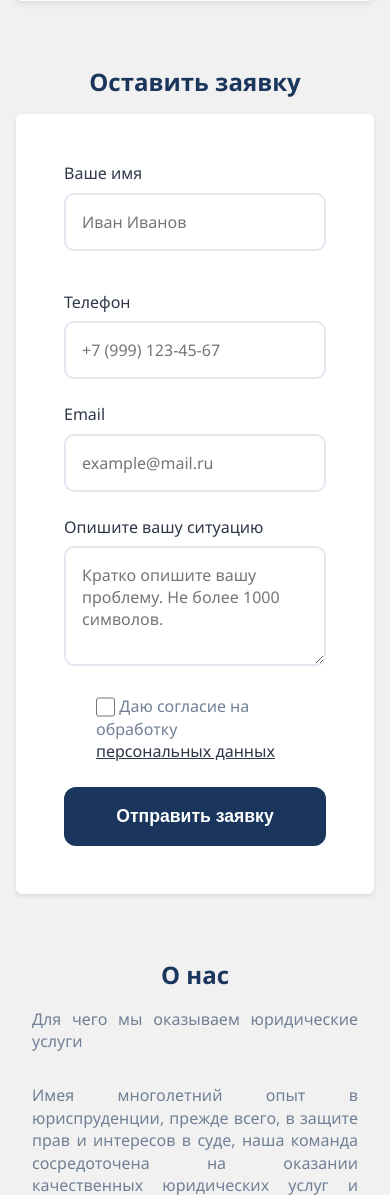
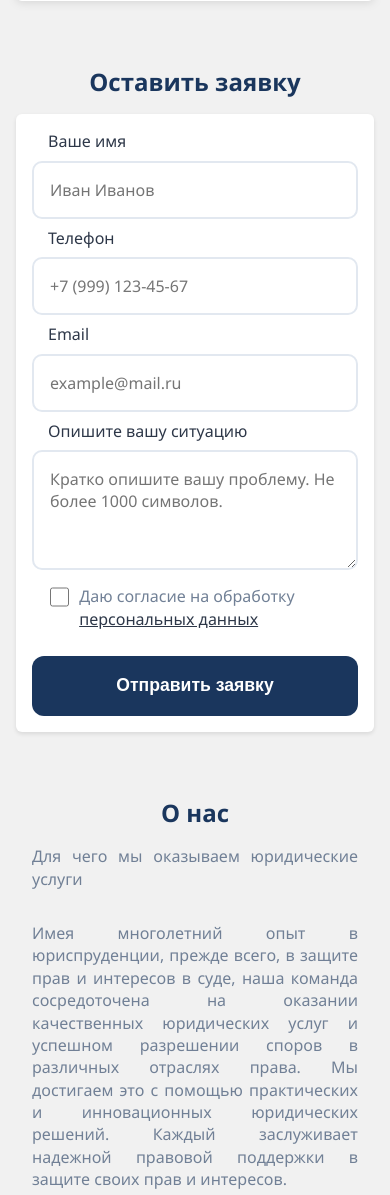
Before and after one commit to levink/hello, a PHP site: page /public/index.html in a window 390 px wide. Shown: the part 836-2031 px from the top of the page. Run offline with PHP 8.4, Linux system fonts and the light colour scheme.

Commit message:
Ask form for mobile screen

```diff
--- a/public/css/styles.css
+++ b/public/css/styles.css
@@ -286,7 +286,6 @@ section h3 {
 }
 .service_card {
     transition: all 0.2s ease;
-    cursor: pointer;
     border: 1px solid transparent;
     border-radius: 0.2rem;
     padding: 2rem;
@@ -439,12 +438,13 @@ section h3 {
 }
 .form_checkbox {
     margin-bottom: 1.5rem;
-    padding: 0rem 2rem;
 }
 .form_checkbox input {
     vertical-align: sub;
     width: 1.2rem;
     height: 1.2rem;
+    margin-left: 1rem;
+    margin-right: 0.5rem;
 }
 .form_checkbox a {
     color: var(--text);
--- a/public/css/styles_768.css
+++ b/public/css/styles_768.css
@@ -107,4 +107,20 @@
     .about .btn {
         width: 70%;
     }
+
+    .ask_form {
+        padding: 1rem;
+    }
+    .form_row {
+        gap: 0rem;
+    }
+    .form_group {
+        margin-bottom: 0.5rem;
+    }
+    .form_group label {
+        margin-left: 1rem;
+    }
+    .form_checkbox td {
+        vertical-align: top;
+    }
 }
--- a/public/index.html
+++ b/public/index.html
@@ -339,8 +339,12 @@
                 <textarea id="message" name="message" placeholder="Кратко опишите вашу проблему. Не более 1000 символов." maxlength="1000" autocomplete="off" required ></textarea>
             </div>
             <div class="form_checkbox">
-                <input type="checkbox" id="agree" name="agree" value="1" required />
-                <label for="agree">Даю согласие на обработку <a href="#">персональных данных</a></label>
+                <table>
+                    <tr>
+                        <td><input type="checkbox" id="agree" name="agree" value="1" required /></td>
+                        <td><label for="agree">Даю согласие на обработку <a href="#">персональных данных</a></label></td>
+                    </tr>
+                </table>
             </div>
             <button type="submit" class="btn solid_blue">Отправить заявку</button>
         </form>
```
